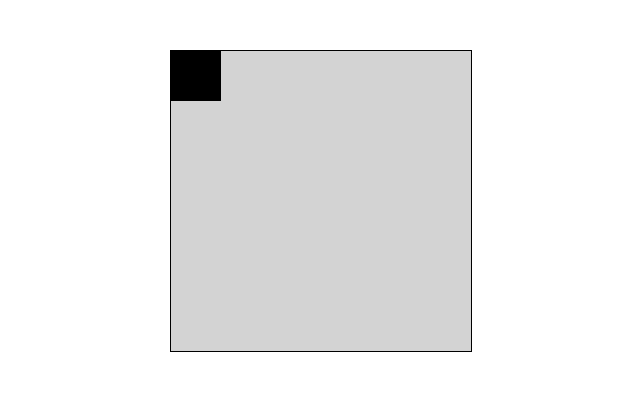
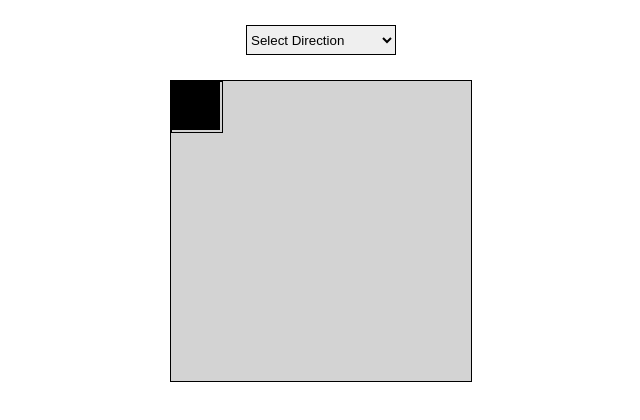
Before and after one commit to Farina03/drag-task, a React (Create React App) app: page / in a window 1280 px wide. Shown: the top 420 px of the page, without its empty margins (319-959 px from the left). Built offline with nearby package versions, Linux system fonts and the light colour scheme.

Commit message:
tooltip-done

```diff
--- a/src/App.css
+++ b/src/App.css
@@ -1,6 +1,6 @@
 .App {
-  display: flex;
+  /* display: flex;
   align-items: center;
   justify-content: center;
-  padding: 50px;
+  padding: 50px; */
 }
--- a/src/components/LargeDiv/LargeDiv.jsx
+++ b/src/components/LargeDiv/LargeDiv.jsx
@@ -4,15 +4,36 @@ import './largediv.css'
 import { createPortal } from 'react-dom';
 
 const LargeDiv = () => {
-  // const [position, setPosition] = useState({ x: 0, y: 0 });
+  let toSubFromX = 0
+  let toSubFromY = 0
+  const [position, setPosition] = useState({ x: 0, y: 0});
   const [isDragging, setIsDragging] = useState(false);
   const [tooltipPosition, setTooltipPosition] = useState({x:0, y:0})
   const [tooltipVisible, setTooltipVisible] = useState(false)
+  const [largeDivPos, setLargeDivPos] = useState({x: 0, y: 0})
+  const [options, setOptions] = useState("")
   const largeDivRef = useRef(null)
 
+   useEffect(() => {
+    toSubFromX = largeDivRef?.current?.getBoundingClientRect().left
+    toSubFromY = largeDivRef?.current?.getBoundingClientRect().top
+    setPosition({
+      x: toSubFromX,
+      y: toSubFromY
+    })
+    console.log(toSubFromX, toSubFromY, "sub")
+    // setLargeDivPos({x: largeDivPos.x - toSubFromX,
+    //                 y: largeDivPos.y - toSubFromY})
+   }, [])
+
     const handleMouseOut = (e) => {
-        setIsDragging(false)
+        // setIsDragging(false)
         setTooltipVisible(false)
+    }
+    // console.log(largeDivRef?.current?.getBoundingClientRect().left + 150)
+    const largeDivStyle = {
+      left: largeDivPos.x,
+      top: largeDivPos.y
     }
     const tooltipStyle = {
         visibility: tooltipVisible ? "visible" : "hidden",
@@ -21,14 +42,31 @@ const LargeDiv = () => {
         top: tooltipPosition.y,
         border: ".5px solid black",
         height: "30px",
-        width: "150px",
+        width: "100px", //150
         display: "flex",
         alignItems: "center",
-        justifyContent: "center"
+        justifyContent: "center",
+        fontSize: "12px"
+    }
+    function handleOptionChange(e) {
+      setOptions(e.target.value)
     }
     // console.log(smallDivRef.current?.getBoundingClientRect, "divRef")
   return (
-    <div id="large-div" ref={largeDivRef} onMouseOut={handleMouseOut} className='large-div'>
+    <div className="main-div">
+      <select className="select-options" value={options} onChange={handleOptionChange}>
+        <option value="">Select Direction</option>
+        <option value="top">Top</option>
+        <option value="bottom">Bottom</option>
+        <option value="left">Left</option>
+        <option value="right">Right</option>
+      </select>
+      <div style={largeDivStyle} id="large-div" ref={largeDivRef}
+          onMouseOut={handleMouseOut}
+          className='large-div'>
+        <div className='large-div-drag'>
+          Drag
+        </div>
         {createPortal(
             <div className='tooltip' style={tooltipStyle}>This is tooltip</div>, document.body
         )}
@@ -36,15 +74,15 @@ const LargeDiv = () => {
                 setIsDragging={setIsDragging}
                 tooltipVisible={tooltipVisible}
                 setTooltipVisible={setTooltipVisible}
-                // position={position}
-                // setPosition={setPosition}
+                position={position}
+                setPosition={setPosition}
                 setTooltipPosition={setTooltipPosition}
                 tooltipPosition={tooltipPosition}
-                largeDivRef={largeDivRef}/>
-        {/* setTooltipVisible={setTooltipVisible}
-                setTooltipPosition = {setTooltipPosition}
-                tooltipPosition = {tooltipPosition}  */}
+                largeDivRef={largeDivRef}
+                options={options}/>
     </div>
+    </div>
+
   )
 }
 
--- a/src/components/LargeDiv/largediv.css
+++ b/src/components/LargeDiv/largediv.css
@@ -1,3 +1,9 @@
+.main-div {
+  display: flex;
+  align-items: center;
+  justify-content: center;
+  flex-direction: column;
+}
 .large-div {
     position: relative;
     width: 300px;
@@ -5,7 +11,23 @@
     background-color: lightgray;
     overflow: hidden;
     border: .5px solid black;
-  }
-  .tooltip {
+    display: flex;
+    justify-content: space-between;
+}
+.tooltip {
 
-  }
+}
+.select-options {
+  margin: 25px;
+  height: 30px;
+  width: 150px;
+  border: .5px solid black;
+}
+.large-div-drag {
+  height: 50px;
+  width: 50px;
+  position: absolute;
+  border: .5px solid black;
+  top: 0;
+  margin-left: 250;
+}
--- a/src/components/SmallDiv/SmallDiv.jsx
+++ b/src/components/SmallDiv/SmallDiv.jsx
@@ -4,17 +4,21 @@ import './smalldiv.css'
 
 const SmallDiv = ({isDragging,
                 setIsDragging,
-                // setPosition,
-                // position,
+                setPosition,
+                position,
                 tooltipVisible,
                 setTooltipVisible,
                 setTooltipPosition,
                 tooltipPosition,
+                options,
                 largeDivRef}) => {
-    const [position, setPosition] = useState({ x: 0, y: 0 });
+    // const [position, setPosition] = useState({ x: 0, y: 0 });
     // const [tooltipPosition, setTooltipPosition] = useState({x: 0, y:0})
-
     const smallDivRef = useRef(null)
+    const largeDivWidth = 300
+    const smallDivWidth = 50
+    const tooltipHeight = 30
+    const tooltipWidth = 100
     const handleMouseDown = (e) => {
       setIsDragging(true);
       setTooltipVisible(false)
@@ -23,41 +27,103 @@ const SmallDiv = ({isDragging,
     const handleMouseMove = (e) => {
       if (isDragging) {
         setTooltipVisible(false)
-        const newX = position.x + e.movementX;
-        const newY = position.y + e.movementY;
-        const maxX = 250
-        const maxY = 250
-        const boundX = Math.max(0, Math.min(newX, maxX))
-        const boundY = Math.max(0, Math.min(newY, maxY))
+        const newX = position.x + e.movementX
+        const newY = position.y + e.movementY
+        const maxX = largeDivRef.right  //largeDivWidth - smallDivWidth
+        const maxY = largeDivRef.bottom  //largeDivWidth - smallDivWidth
+        const boundX = Math.max(largeDivRef.left, Math.min(newX, maxX))   //0
+        const boundY = Math.max(largeDivRef.top, Math.min(newY, maxY))   //0
         setPosition({ x: boundX, y: boundY });
       }
     };
 
     const handleMouseUp = (e) => {
       setIsDragging(false);
-      let smallDivY = smallDivRef.current?.getBoundingClientRect().bottom
-      let smallDivX = smallDivRef.current?.getBoundingClientRect().left
-      let largeDivX = largeDivRef.current?.getBoundingClientRect().right
-      let largeDivY = largeDivRef.current?.getBoundingClientRect().bottom
-      setTooltipPosition({
-        x: Math.min(smallDivX, largeDivX-150),
-        y: smallDivY + 30 >= largeDivY ? smallDivY - 80 : smallDivY
-      })
+      let smallDivBottom = smallDivRef.current?.getBoundingClientRect().bottom
+      let smallDivTop = smallDivRef.current?.getBoundingClientRect().top
+      let smallDivLeft = smallDivRef.current?.getBoundingClientRect().left
+      let smallDivRight = smallDivRef.current?.getBoundingClientRect().right
+      let largeDivRight = largeDivRef.current?.getBoundingClientRect().right
+      let largeDivLeft = largeDivRef.current?.getBoundingClientRect().left
+      let largeDivBottom = largeDivRef.current?.getBoundingClientRect().bottom
+      let largeDivTop = largeDivRef.current?.getBoundingClientRect().top
+      if(options === "bottom") {
+        setTooltipPosition({
+          x: Math.min(smallDivLeft, largeDivRight - tooltipWidth),
+          y: smallDivBottom + tooltipHeight >= largeDivBottom ?
+              smallDivBottom - (smallDivWidth + tooltipHeight) :
+              smallDivBottom
+        })
+      }
+      if(options === "top" || options === "") {
+        setTooltipPosition({
+          x: Math.min(smallDivLeft, largeDivRight - tooltipWidth),
+          y: smallDivTop - tooltipHeight <= largeDivTop ?
+             smallDivBottom : smallDivTop - tooltipHeight
+        })
+      }
+      if(options === "right") {
+        setTooltipPosition({
+          x: smallDivRight+tooltipWidth >= largeDivRight ?
+             smallDivLeft-tooltipWidth : smallDivRight,
+          //Math.min(smallDivRight,largeDivRight-tooltipWidth),
+          y: smallDivTop + (smallDivWidth/2 - tooltipHeight/2)
+        })
+      }
+      if(options === "left") {
+        setTooltipPosition({
+          x: smallDivLeft - tooltipWidth <= largeDivLeft ?
+             smallDivRight : smallDivLeft - tooltipWidth,
+          y: smallDivTop + (smallDivWidth/2 - tooltipHeight/2)
+        })
+      }
       setTooltipVisible(true)
     };
     const handleMouseEnter = (e) => {
-      let smallDivY = smallDivRef.current?.getBoundingClientRect().bottom
-      let smallDivX = smallDivRef.current?.getBoundingClientRect().left
-      let largeDivX = largeDivRef.current?.getBoundingClientRect().right
-      let largeDivY = largeDivRef.current?.getBoundingClientRect().bottom
-        setTooltipVisible(true)
+      setIsDragging(false);
+      let smallDivBottom = smallDivRef.current?.getBoundingClientRect().bottom
+      let smallDivTop = smallDivRef.current?.getBoundingClientRect().top
+      let smallDivLeft = smallDivRef.current?.getBoundingClientRect().left
+      let smallDivRight = smallDivRef.current?.getBoundingClientRect().right
+      let largeDivRight = largeDivRef.current?.getBoundingClientRect().right
+      let largeDivLeft = largeDivRef.current?.getBoundingClientRect().left
+      let largeDivBottom = largeDivRef.current?.getBoundingClientRect().bottom
+      let largeDivTop = largeDivRef.current?.getBoundingClientRect().top
+      if(options === "bottom") {
         setTooltipPosition({
-          x: Math.min(smallDivX, largeDivX-150),
-          y: smallDivY + 30 >= largeDivY ? smallDivY - 80 : smallDivY
+          x: Math.min(smallDivLeft, largeDivRight - tooltipWidth),
+          y: smallDivBottom + tooltipHeight >= largeDivBottom ?
+              smallDivBottom - (smallDivWidth + tooltipHeight) :
+              smallDivBottom
         })
+      }
+      if(options === "top" || options === "") {
+        setTooltipPosition({
+          x: Math.min(smallDivLeft, largeDivRight - tooltipWidth),
+          y: smallDivTop - tooltipHeight <= largeDivTop ?
+              smallDivBottom : smallDivTop - tooltipHeight
+        })
+      }
+      if(options === "right") {
+        setTooltipPosition({
+          x: smallDivRight+tooltipWidth >= largeDivRight ?
+             smallDivLeft-tooltipWidth : smallDivRight,
+          //Math.min(smallDivRight,largeDivRight-tooltipWidth),
+          y: smallDivTop + (smallDivWidth/2 - tooltipHeight/2)
+        })
+      }
+      if(options === "left") {
+        setTooltipPosition({
+          x: smallDivLeft - tooltipWidth <= largeDivLeft ?
+             smallDivRight : smallDivLeft - tooltipWidth,
+          y: smallDivTop + (smallDivWidth/2 - tooltipHeight/2)
+        })
+      }
+      setTooltipVisible(true)
     }
     const handleMouseLeave = (e) => {
-        setIsDragging(false)
+        // handleMouseDown && setIsDragging(true)
+        // setIsDragging(false)
         setTooltipVisible(false)
     }
   return (
--- a/src/components/SmallDiv/smalldiv.css
+++ b/src/components/SmallDiv/smalldiv.css
@@ -1,6 +1,6 @@
 .small-div {
-    position: absolute;
-    /* position: fixed; */
+    /* position: absolute; */
+    position: fixed;
     width: 50px;
     height: 50px;
     background-color: black;
```
